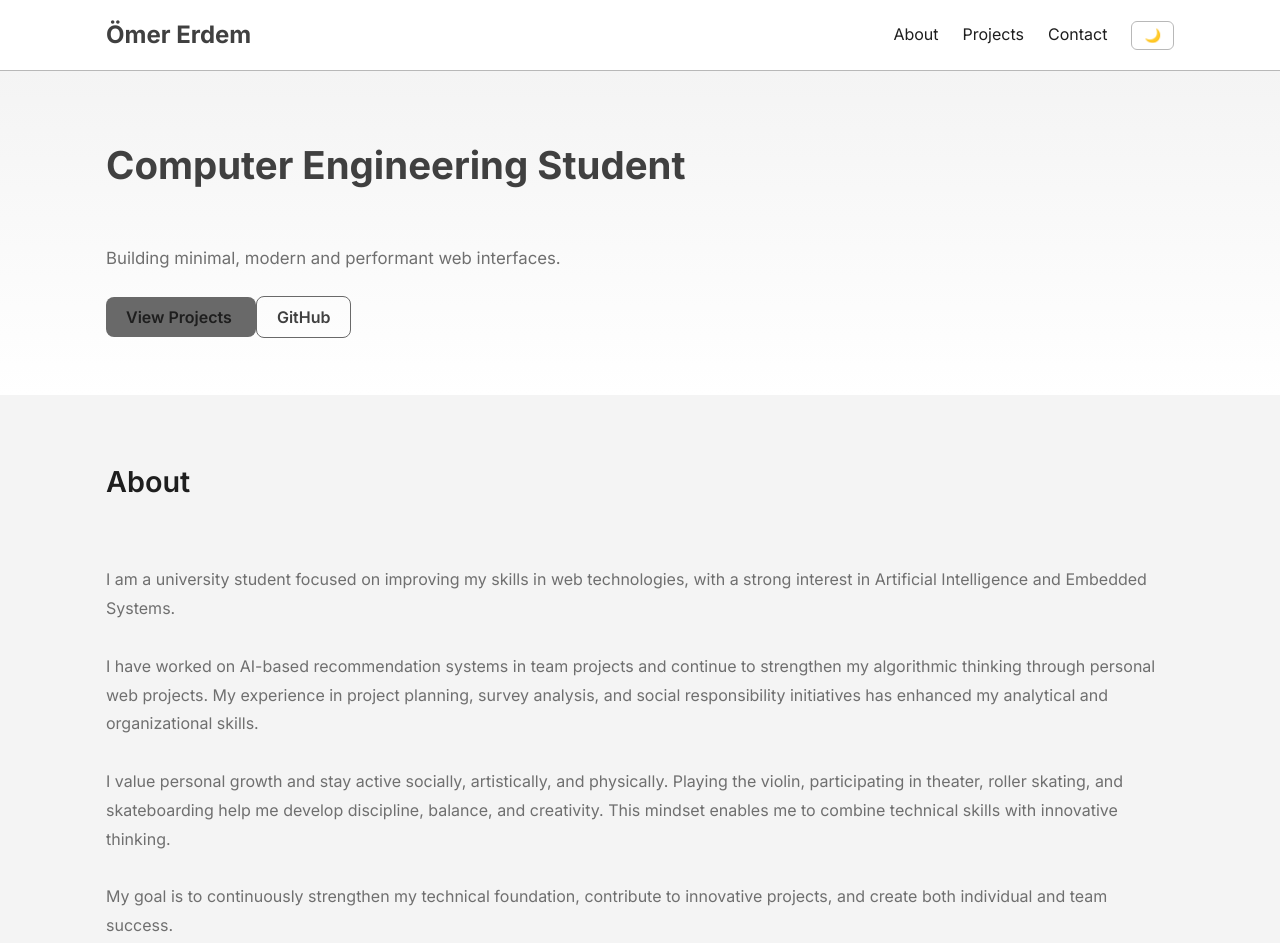
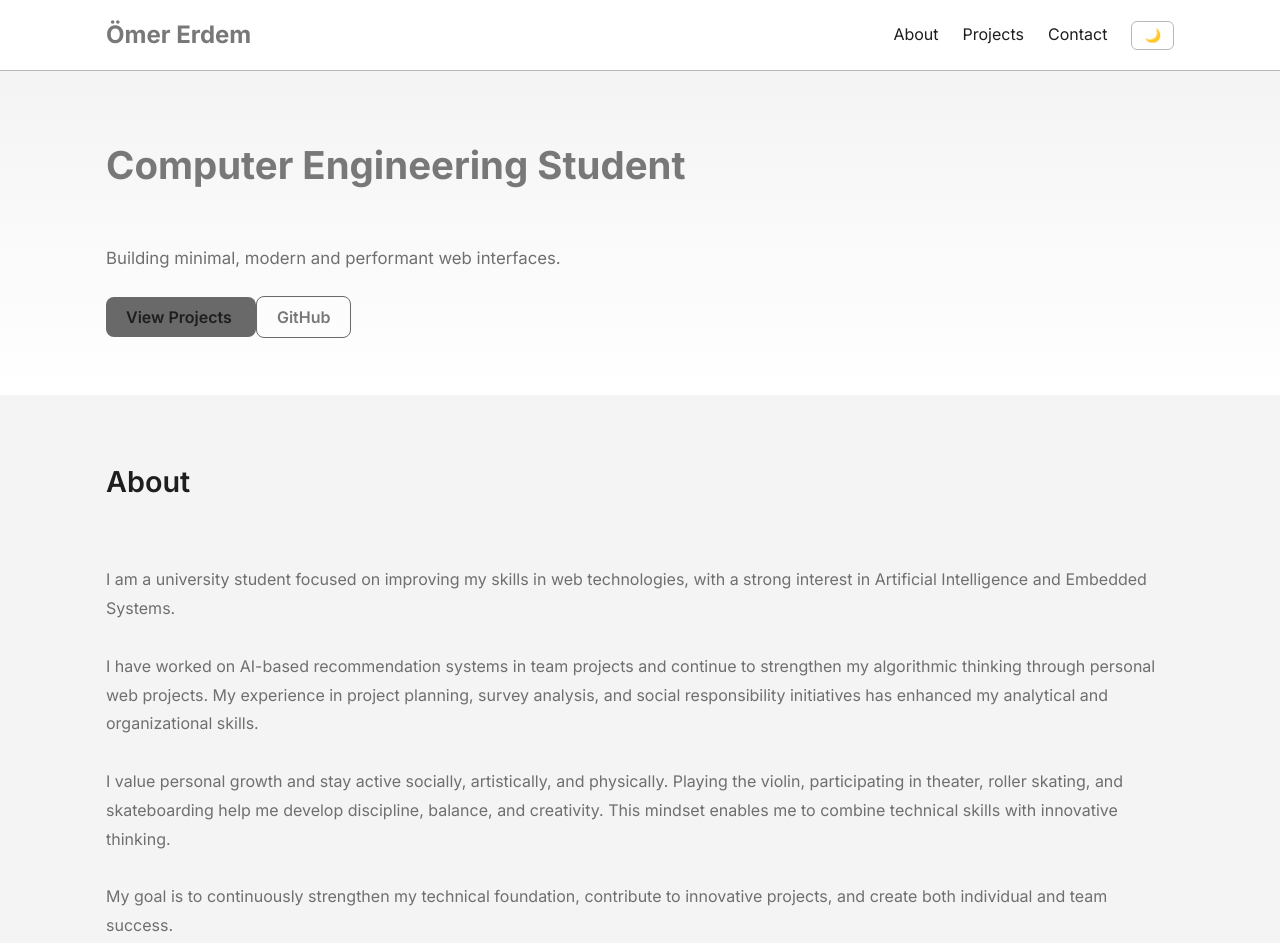
Before and after one commit to omERdem555/Portfolio, a plain HTML site: page index.html in a window 1280 px wide. Shown: the top 943 px of the page. Drawn offline with Linux system fonts and the light colour scheme; no server answers; a script that the page names is missing.

Commit message:
primary dark

```diff
--- a/assets/css/main.css
+++ b/assets/css/main.css
@@ -30,7 +30,7 @@ body {
 
 :root {
   --color-primary: #696969;
-  --color-primary-dark: #404040;
+  --color-primary-dark: #787878;
   --color-primary-light: #b8b8b8;
 
   --color-bg: #f4f4f4;
```
